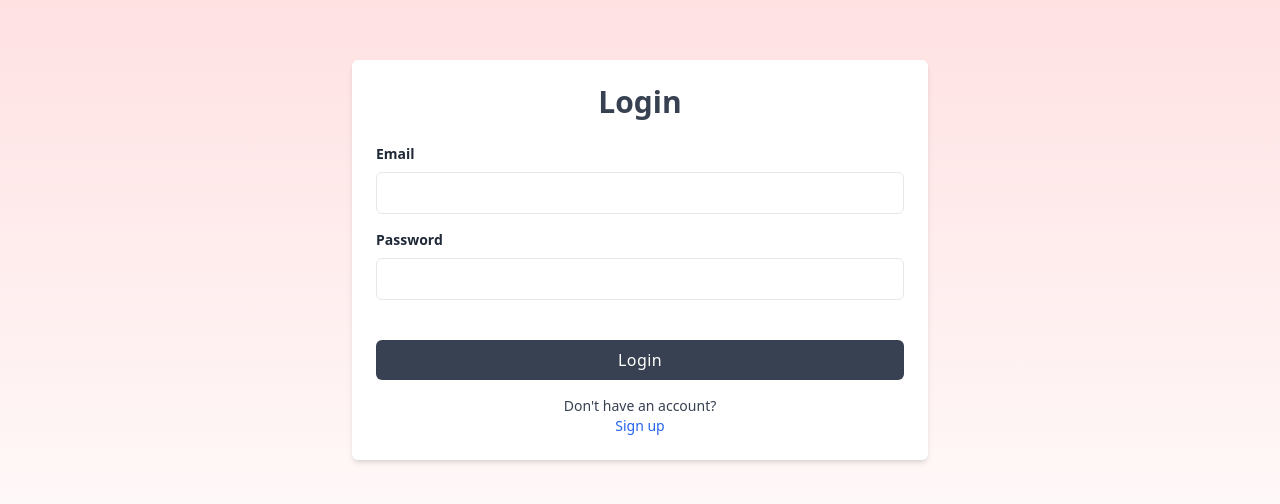
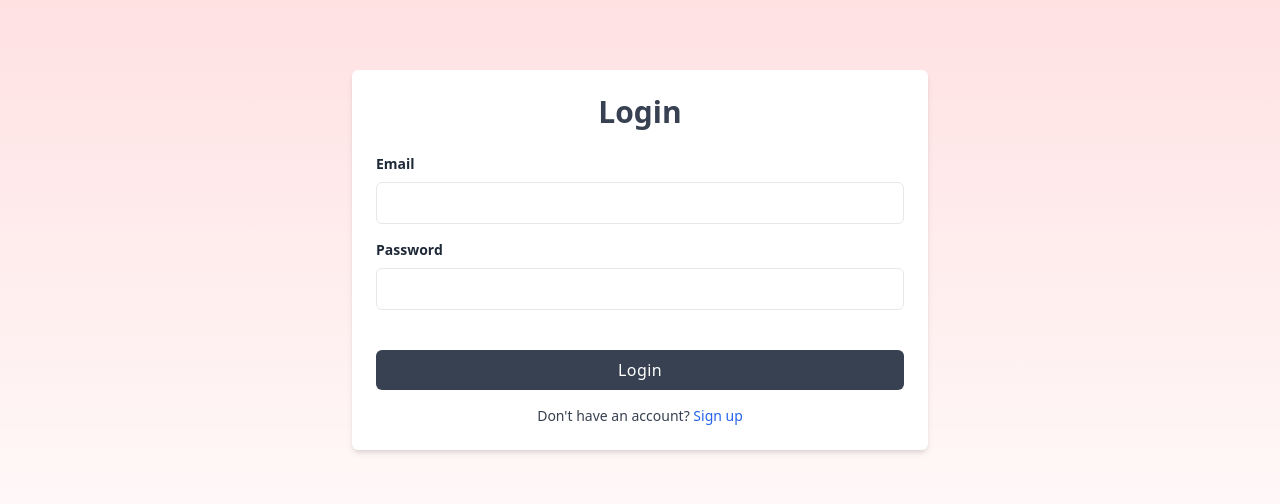
Before and after one commit to ngran4/route-planner, a Next.js app: page / in a window 1280 px wide. Shown: the part 140-644 px from the top of the page. Built offline with nearby package versions, Linux system fonts and the light colour scheme.

Commit message:
move button to same line

```diff
--- a/src/app/login.js
+++ b/src/app/login.js
@@ -78,12 +78,12 @@ const Login = ({ showRegister }) => {
 
         <p className="mt-4 text-sm text-center text-gray-700">
           Don't have an account?{" "}
-          <p
+          <span
             onClick={showRegister}
             className="font-medium text-blue-600 hover:underline"
           >
             Sign up
-          </p>
+          </span>
         </p>
       </div>
     </div>
--- a/src/app/register.js
+++ b/src/app/register.js
@@ -80,12 +80,12 @@ const Register = ({ showLogin }) => {
 
       <p className="mt-4 text-sm text-center text-gray-700">
         Already have an account?{" "}
-        <p
+        <span
           onClick={showLogin}
           className="font-medium text-blue-600 hover:underline"
         >
           Log In
-        </p>
+        </span>
       </p>
     </div>
   </div>
```
